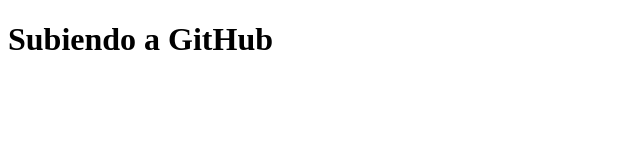
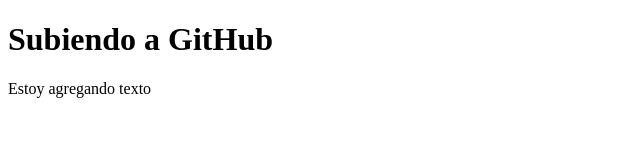
Before and after one commit to emibdev/test_repo, a plain HTML site: page index.html in a window 1280 px wide. Shown: the whole page, without its empty margins (0-640 px from the left). Drawn offline with Linux system fonts and the light colour scheme.

Commit message:
agregue un parrafo

```diff
--- a/index.html
+++ b/index.html
@@ -8,6 +8,7 @@
 </head>
 <body>
     <h1>Subiendo a GitHub</h1>
+    <p>Estoy agregando texto</p>
 
 </body>
 </html>
```
